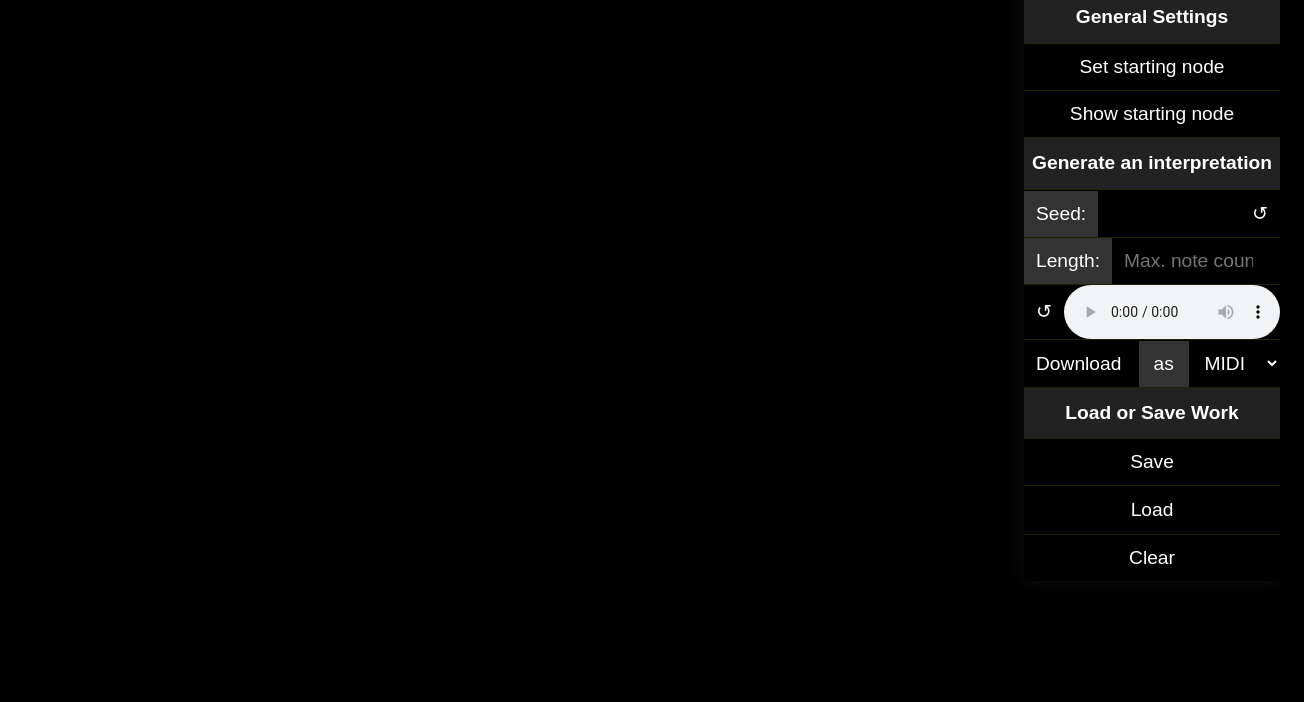
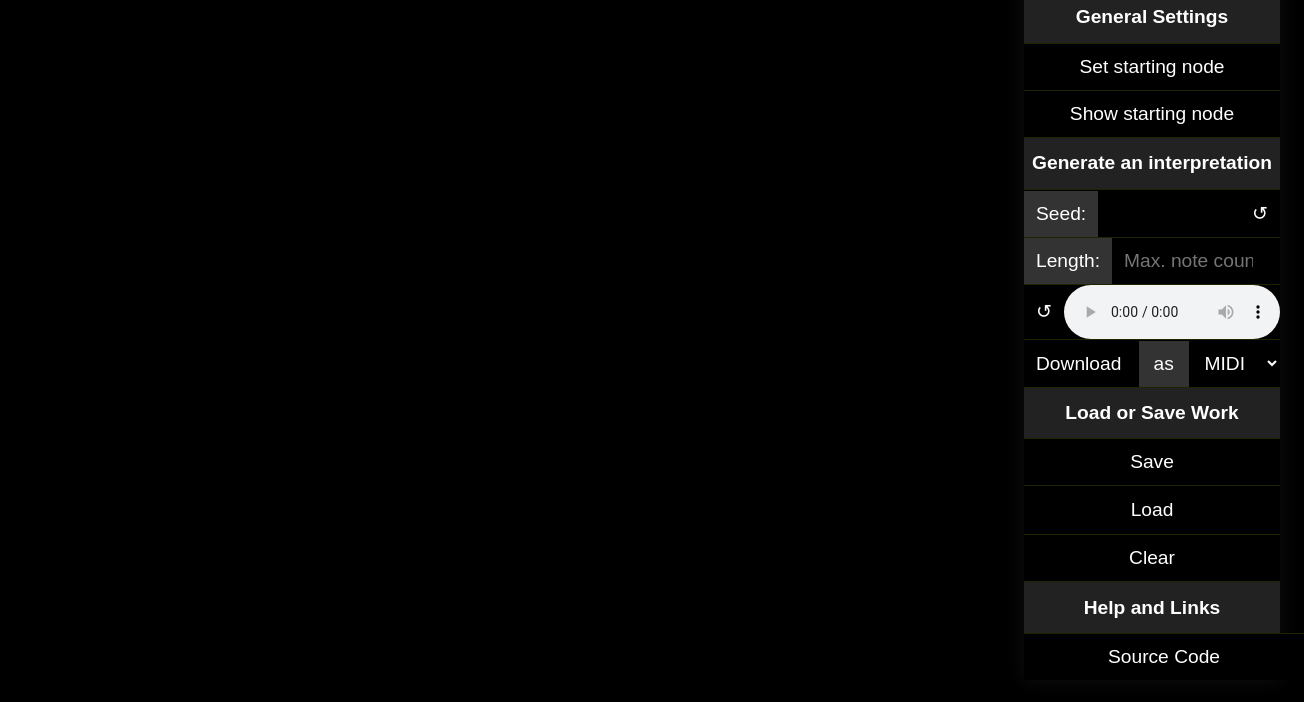
Before and after one commit to sternenseemann/likely-music, a website with bundled scripts: page web/source/index.html in a window 1280 px wide. Shown: the part 62-764 px from the top of the page, 1304 px wide, since content can reach past the window. Built offline with nearby package versions, Linux system fonts and the light colour scheme.

```diff
--- a/web/source/custom.css
+++ b/web/source/custom.css
@@ -30,11 +30,11 @@
 }
 
 #sidebar button:hover, #sidebar input:hover,
-#sidebar .custom-file:hover, #sidebar select:hover {
+#sidebar .custom-file:hover, #sidebar select:hover, #sidebar a:hover {
     background-color: #563d7c;
 }
 
-#sidebar button, #sidebar input, #sidebar .custom-file, #sidebar select {
+#sidebar button, #sidebar input, #sidebar .custom-file, #sidebar select, #sidebar a {
   background-color: #000;
 }
 
@@ -60,6 +60,14 @@
   padding: 0.75rem;
   font-size: 1.2rem;
   width: auto;
+}
+
+#sidebar a {
+  padding: 0.75rem;
+  display: inline-block;
+  text-decoration: none;
+  color: white;
+  text-align: center;
 }
 
 button {
--- a/web/source/index.html
+++ b/web/source/index.html
@@ -47,6 +47,8 @@
                 <span>Load</span>
             </label>
             <button id="clear-score" class="cancel">Clear</button>
+            <h2>Help and Links</h2>
+            <a href="https://github.com/sternenseemann/likely-music">Source Code</a>
         </div>
         <div id="edge-overlay" class="hidden dialog">
             <h2><span id="edge-operation"></span> edge</h2>
```
Also changed, not shown: 2 other files.
